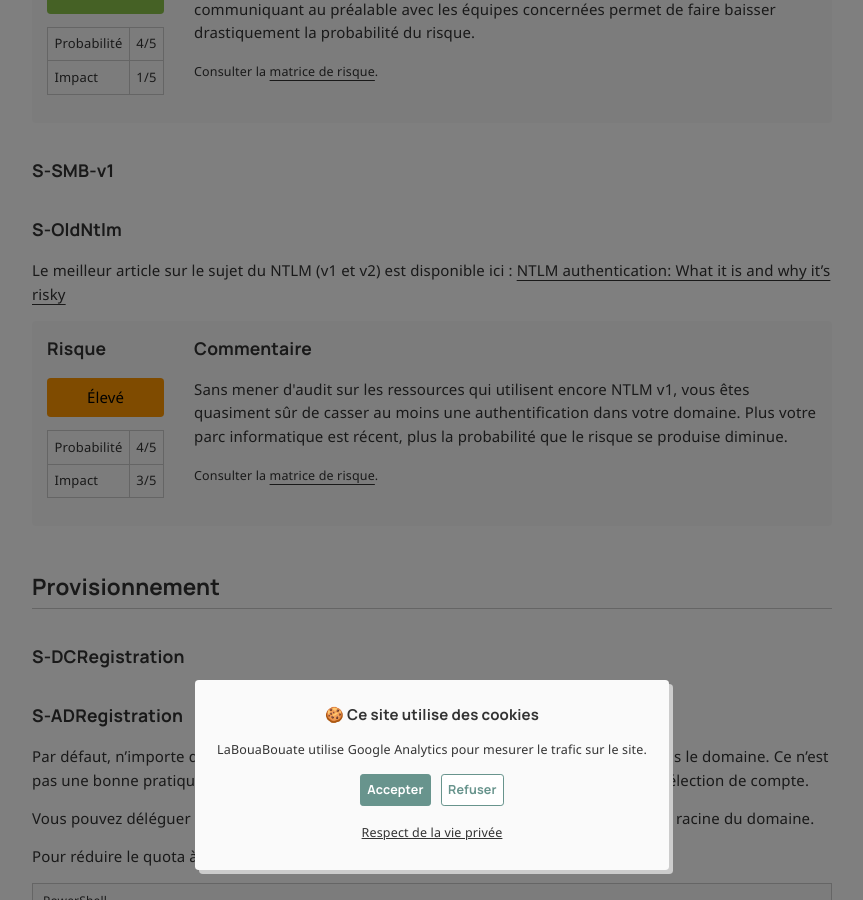
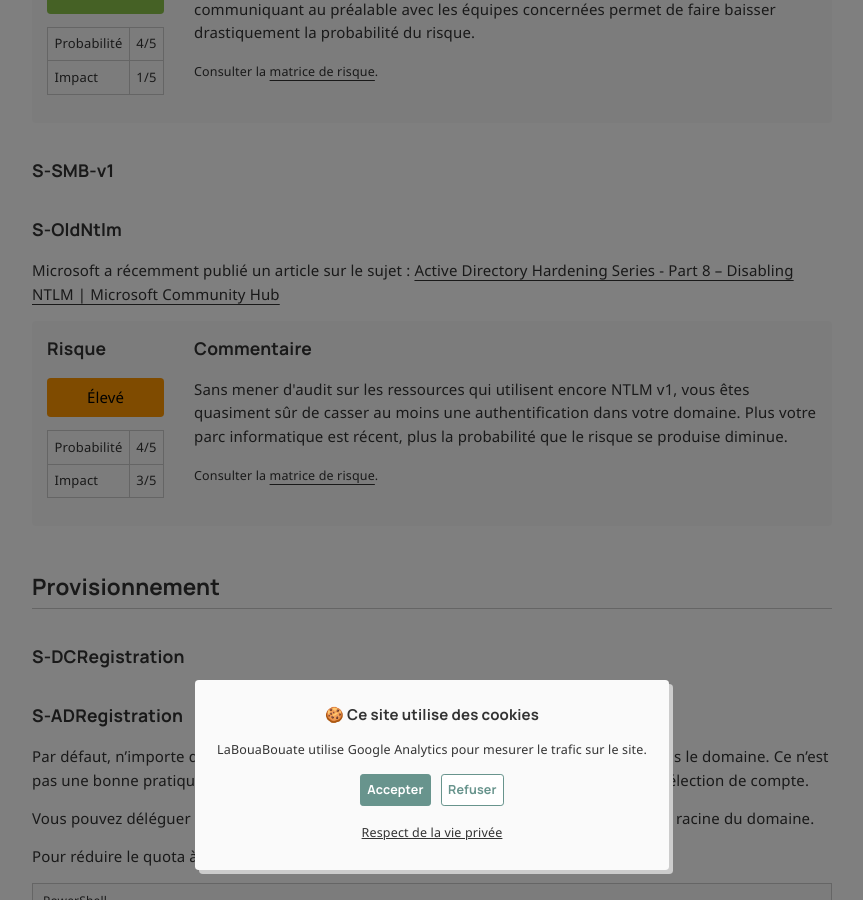
Before and after one commit to leobouard/leobouard.github.io, a Jekyll site: the page built from _posts/2025/2025-06-04-remediation-ad-pingcastle-001.md, in a window 1280 px wide and 900 px high, scrolled down 9616 px. Shown: the whole window, without its empty margins (208-1071 px from the left). Built offline with Jekyll 4.4.1, drawn with Linux system fonts in a browser that asks for light colours; nearby versions of some CDN libraries; some web fonts are replaced; comment, search, counter and statistics services are not loaded.

Commit message:
Update 2025-06-04-remediation-ad-pingcastle-001.md

```diff
--- a/_posts/2025/2025-06-04-remediation-ad-pingcastle-001.md
+++ b/_posts/2025/2025-06-04-remediation-ad-pingcastle-001.md
@@ -284,7 +284,7 @@ Voici la documentation de Microsoft sur le sujet : [Supprimer le chiffrement DES
 
 ### S-OldNtlm
 
-Le meilleur article sur le sujet du NTLM (v1 et v2) est disponible ici : [NTLM authentication: What it is and why it’s risky](https://blog.quest.com/ntlm-authentication-what-it-is-and-why-you-should-avoid-using-it/)
+Microsoft a récemment publié un article sur le sujet : [Active Directory Hardening Series - Part 8 – Disabling NTLM \| Microsoft Community Hub](https://techcommunity.microsoft.com/blog/CoreInfrastructureandSecurityBlog/active-directory-hardening-series---part-8-%E2%80%93-disabling-ntlm/4485782)
 
 {% include risk-score.html impact=3 probability=4 comment="Sans mener d'audit sur les ressources qui utilisent encore NTLM v1, vous êtes quasiment sûr de casser au moins une authentification dans votre domaine. Plus votre parc informatique est récent, plus la probabilité que le risque se produise diminue." %}
 
```
